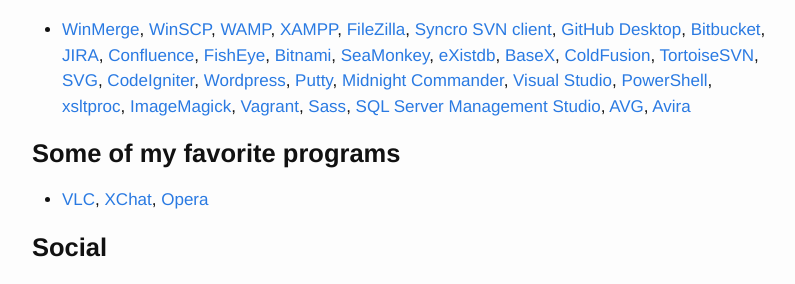
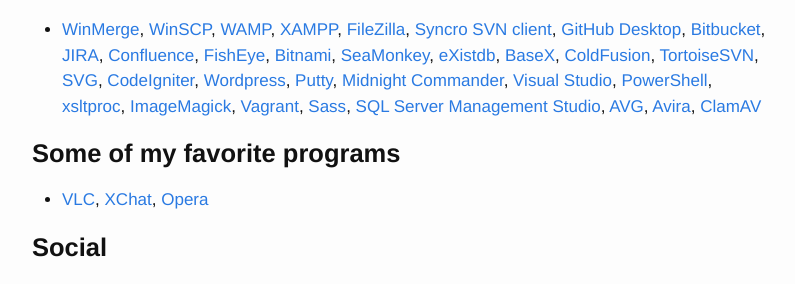
Before and after one commit to slurpcode/beast, a Jekyll site: the page built from about.md, in a window 1280 px wide and 900 px high, scrolled down 1814 px. Shown: the part 163-447 px from the top of the window, without its empty margins (238-1033 px from the left). Built offline with Jekyll 4.4.1, drawn with Linux system fonts in a browser that asks for light colours.

Commit message:
Update about.md

```diff
--- a/about.md
+++ b/about.md
@@ -170,7 +170,8 @@ https://www.vagrantup.com/){:target="_blank"}, [Sass](
 http://sass-lang.com/){:target="_blank"}, [SQL Server Management Studio](
 https://msdn.microsoft.com/en-us/library/mt238290.aspx){:target="_blank"}, [AVG](
 http://www.avg.com){:target="_blank"}, [Avira](
-https://www.avira.com){:target="_blank"}
+https://www.avira.com){:target="_blank"}, [ClamAV](
+https://www.clamav.net){:target="_blank"}
 
 
 **Some of my favorite programs**
```
